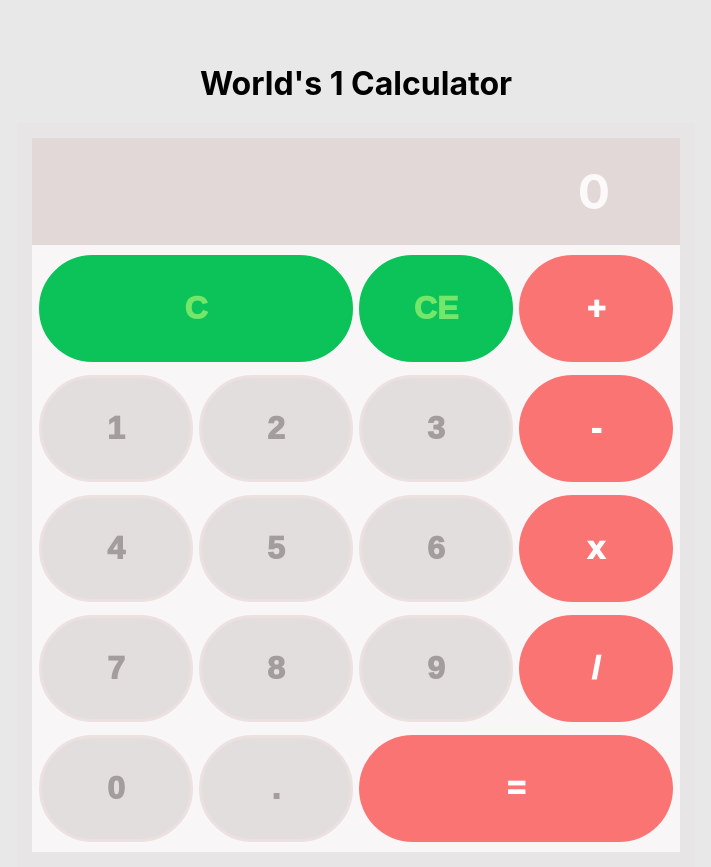
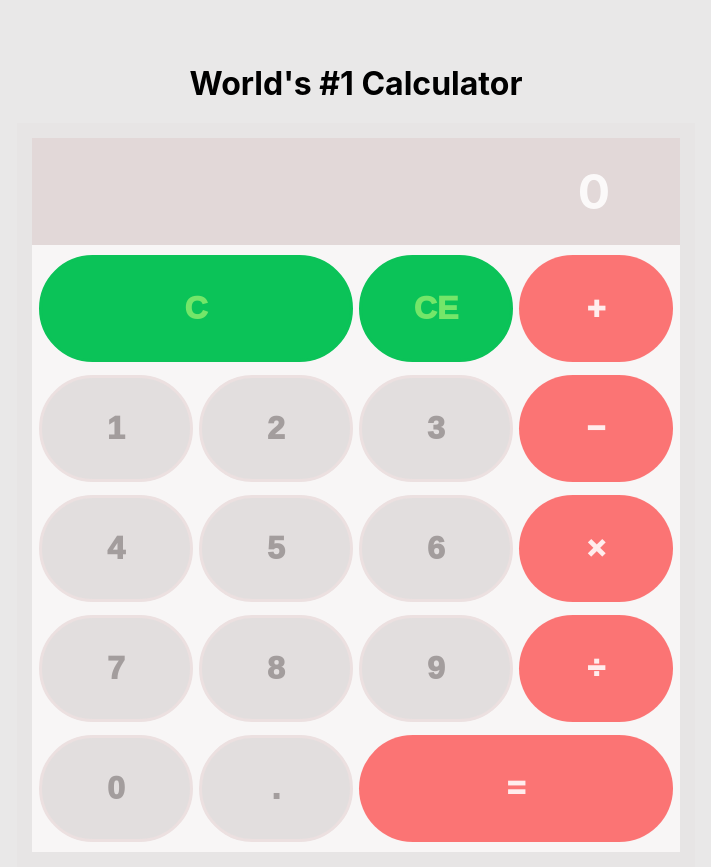
Before and after one commit to HuzefaUsama25/react-calculator, a React (Create React App) app: page / in a window 1280 px wide. Shown: the whole page, without its empty margins (284-995 px from the left). Built offline with nearby package versions, Linux system fonts and the light colour scheme.

Commit message:
Removed continuos operator display bug

```diff
--- a/public/index.html
+++ b/public/index.html
@@ -1,13 +1,14 @@
 <!DOCTYPE html>
 <html lang="en">
   <head>
-    <meta charset="utf-8" />
+    <meta http-equiv="Content-Type" content="text/html; charset=utf-8">
+
     <link rel="icon" href="%PUBLIC_URL%/favicon.ico" />
     <meta name="viewport" content="width=device-width, initial-scale=1" />
     <meta name="theme-color" content="#000000" />
     <meta
       name="description"
-      content="Web site created using create-react-app"
+      content="Best Calculator App in the World!"
     />
     <link rel="apple-touch-icon" href="%PUBLIC_URL%/logo192.png" />
 
--- a/src/App.js
+++ b/src/App.js
@@ -3,7 +3,7 @@ import Calculator from "./components/Calculator";
 function App() {
   return (
     <div className="App">
-      <h1>World's 1 Calculator</h1>
+      <h1>World's #1 Calculator</h1>
       <br />
       <Calculator />
     </div>
--- a/src/components/Calculator.js
+++ b/src/components/Calculator.js
@@ -3,14 +3,23 @@ import {useState} from 'react'
 
 export default function Calculator() {
     const [display, setdisplay] = useState("");
+    const operators = ["+","-","*","/","."]
+    const digits = ["1","2","3","4","5","6","7","8","9","0"]
 
 
     function parse(str) {
-        return Function(`'use strict'; return (${str})`)()
+        return eval(str)
     }
 
     function btnTapped(value) {
-        setdisplay(display + value)
+        if (operators.includes(display.slice(-1)) && operators.includes(value)){
+            console.log("Error!")
+        }
+
+        else {
+            setdisplay(display + value)
+        }
+
     }
 
     function setEqual() {
@@ -31,24 +40,24 @@ export default function Calculator() {
                 {display ? display : 0}
             </div>
             <div className="keypad">
-                <button onClick={() => btnTapped(1)}>1</button>
-                <button onClick={() => btnTapped(2)}>2</button>
-                <button onClick={() => btnTapped(3)}>3</button>
-                <button className="addition operator" onClick={() => btnTapped("+")}>+</button>
-                <button onClick={() => btnTapped(4)}>4</button>
-                <button onClick={() => btnTapped(5)}>5</button>
-                <button onClick={() => btnTapped(6)}>6</button>
-                <button className="subtraction operator" onClick={() => btnTapped("-")}>-</button>
-                <button onClick={() => btnTapped(7)}>7</button>
-                <button onClick={() => btnTapped(8)}>8</button>
-                <button onClick={() => btnTapped(9)}>9</button>
-                <button className="multiplication operator" onClick={() => btnTapped("*")}>x</button>
-                <button onClick={() => btnTapped(0)}>0</button>
+                <button onClick={() => btnTapped('1')}>1</button>
+                <button onClick={() => btnTapped('2')}>2</button>
+                <button onClick={() => btnTapped('3')}>3</button>
+                <button className="addition operator" onClick={() => btnTapped("+")}>&#x2b;</button>
+                <button onClick={() => btnTapped('4')}>4</button>
+                <button onClick={() => btnTapped('5')}>5</button>
+                <button onClick={() => btnTapped('6')}>6</button>
+                <button className="subtraction operator" onClick={() => btnTapped("-")}>&minus;</button>
+                <button onClick={() => btnTapped('7')}>7</button>
+                <button onClick={() => btnTapped('8')}>8</button>
+                <button onClick={() => btnTapped('9')}>9</button>
+                <button className="multiplication operator" onClick={() => btnTapped("*")}>&times;</button>
+                <button onClick={() => btnTapped('0')}>0</button>
                 <button className="clearC" onClick={() => clearDisplay()}>C</button>
                 <button className="clearCE" onClick={() => backspace()}>CE</button>
 
 
-                <button className="division operator" onClick={() => btnTapped("/")}>/</button>
+                <button className="division operator" onClick={() => btnTapped("/")}>&divide;</button>
                 <button onClick={() => btnTapped(".")}>.</button>
 
                 <button className="equal operator" onClick={() => setEqual()}>=</button>
--- a/src/index.css
+++ b/src/index.css
@@ -64,7 +64,7 @@ button:hover {
 }
 
 .operator {
-  color: white;
+  color: rgba(255, 255, 255, 0.87);
   background-color: rgba(255, 0, 0, 0.527);
   border: rgba(255, 0, 0, 0.507);
 }
```
